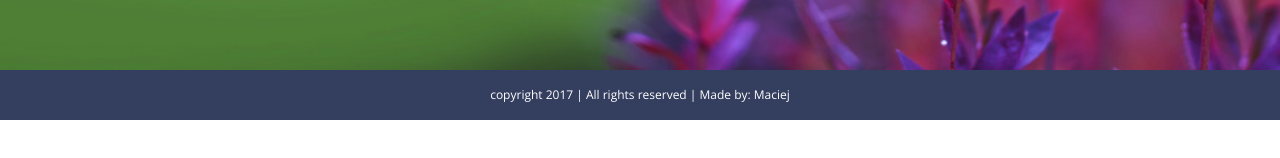
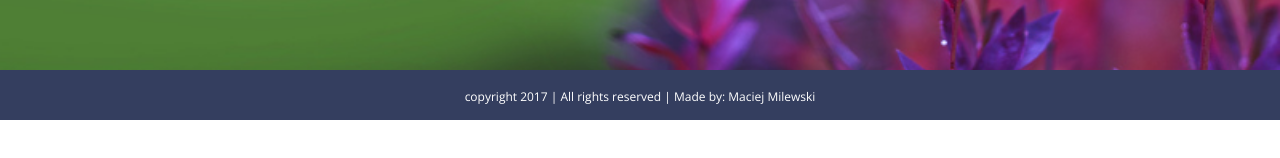
Before and after one commit to lofix/core, a plain HTML site: page index.html in a window 1280 px wide. Shown: the part 2289-2447 px from the top of the page. After the commit the page ends 2409 px from the top, so only its background shows below. Drawn offline with nearby package versions, Linux system fonts and the light colour scheme.

Commit message:
change styles for footer

```diff
--- a/scss/_footer.scss
+++ b/scss/_footer.scss
@@ -3,11 +3,10 @@ footer {
     background-color: lighten(rgb(51,61,93), 0.5);
 
     h6 {
-        line-height: 50px;
-        width: 300px;
+        padding-top: 20px;
+        width: 365px;
         margin: 0 auto;
         display: block;
-        // letter-spacing: 2px;
         font-family: 'Open sans', sans-serif;
         font-weight: 400;
         color: #fff;
```
Also changed, not shown: css/style.css.
